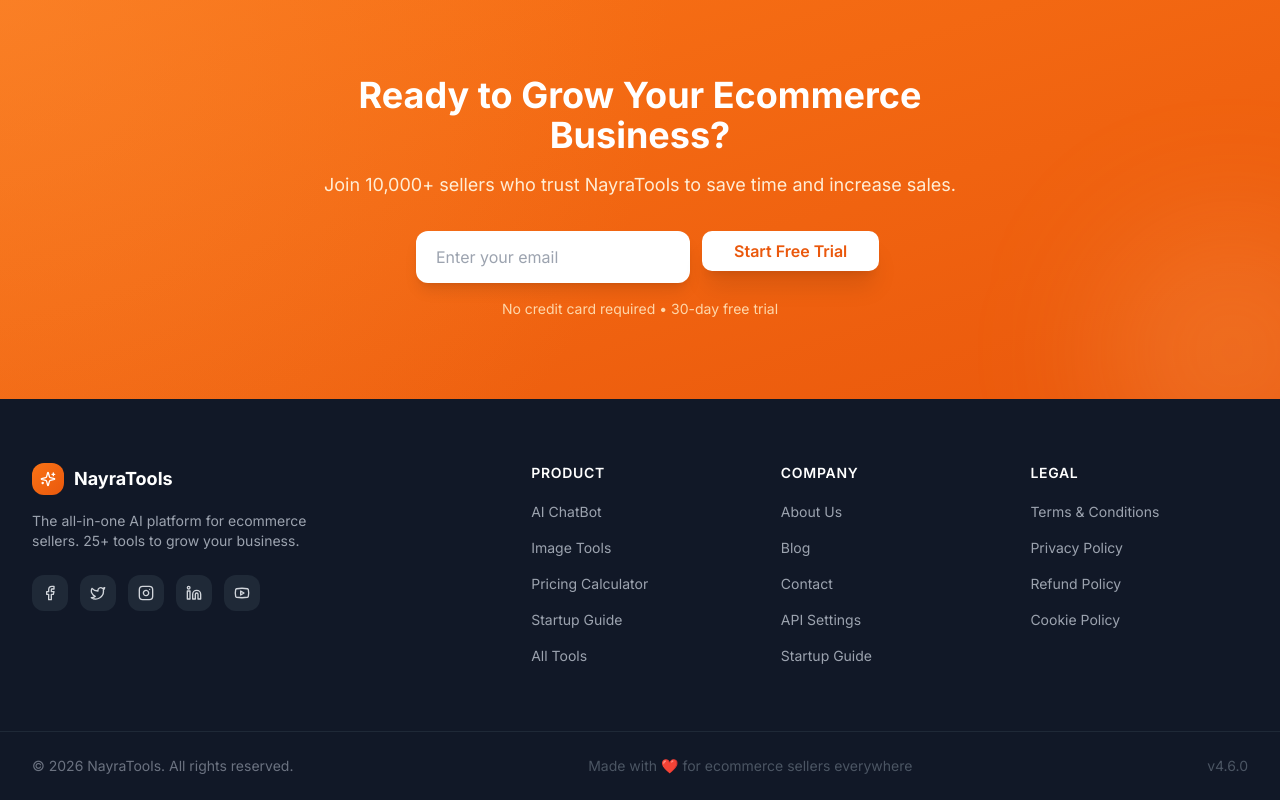
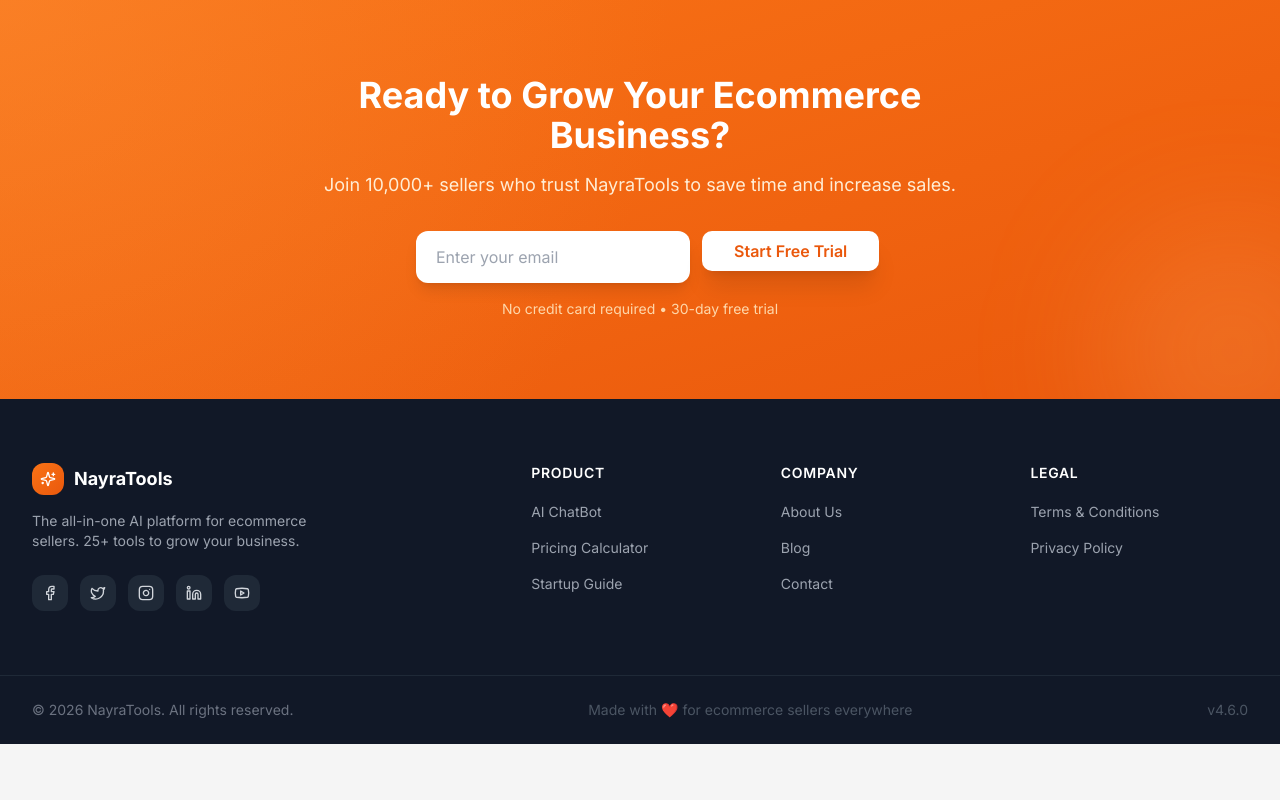
Before and after one commit to zyronce-ai/tools, a React (Vite) app: page / in a window 1280 px wide. Shown: the part 6184-6984 px from the top of the page. After the commit the page ends 6928 px from the top, so only its background shows below. Built offline with nearby package versions, Linux system fonts and the light colour scheme; no server answers.

Commit message:
Fix landing page footer links to valid routes

```diff
--- a/src/pages/LandingPage.tsx
+++ b/src/pages/LandingPage.tsx
@@ -94,9 +94,20 @@
 ];
 
 const footerLinks = {
-  product: ["AI ChatBot", "Image Tools", "Pricing Calculator", "Startup Guide", "All Tools"],
-  company: ["About Us", "Blog", "Contact", "API Settings", "Startup Guide"],
-  legal: ["Terms & Conditions", "Privacy Policy", "Refund Policy", "Cookie Policy"],
+  product: [
+    { label: "AI ChatBot", to: "/chat" },
+    { label: "Pricing Calculator", to: "/pricing-calculator" },
+    { label: "Startup Guide", to: "/startup-guide" },
+  ],
+  company: [
+    { label: "About Us", to: "/about" },
+    { label: "Blog", to: "/blog" },
+    { label: "Contact", to: "/contact" },
+  ],
+  legal: [
+    { label: "Terms & Conditions", to: "/terms" },
+    { label: "Privacy Policy", to: "/privacy-policy" },
+  ],
 };
 
 const LandingPage = () => {
@@ -334,7 +345,7 @@
                 <h2 className="text-sm font-semibold text-white mb-4 uppercase tracking-wider">{col.title}</h2>
                 <ul className="space-y-3">
                   {col.links.map((link) => (
-                    <li key={link}><Link to={`/${link.toLowerCase().replace(/\s+/g, "-").replace(/&/g, "and")}`} className="text-sm text-gray-400 hover:text-orange-400 transition-colors">{link}</Link></li>
+                    <li key={link.label}><Link to={link.to} className="text-sm text-gray-400 hover:text-orange-400 transition-colors">{link.label}</Link></li>
                   ))}
                 </ul>
               </div>
```
